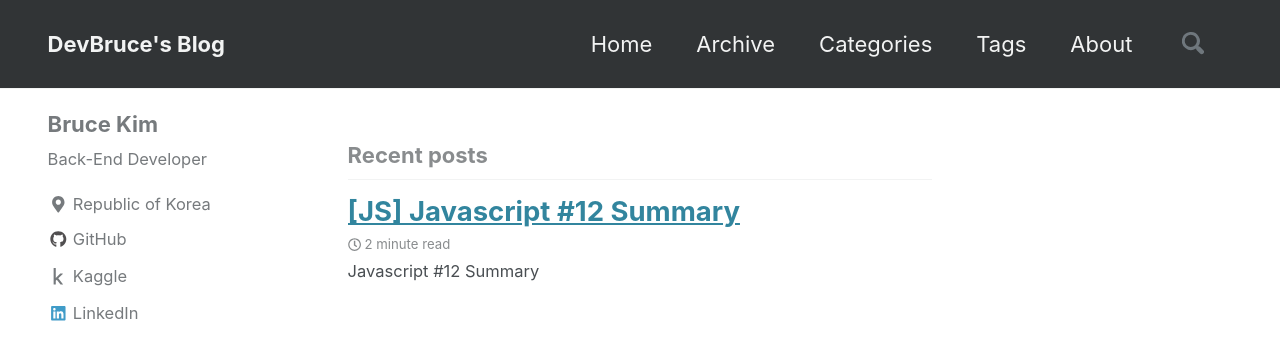
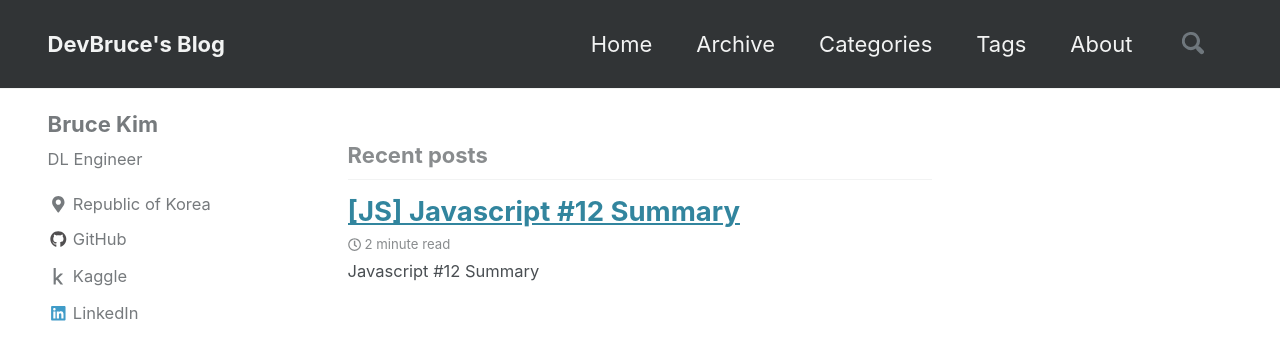
Before and after one commit to devbruce/devbruce.github.io, a Jekyll site: the page built from index.html, in a window 1280 px wide. Shown: the top 341 px of the page. Built offline with Jekyll 4.4.1, drawn with Linux system fonts in a browser that asks for light colours; cached includes are drawn as plain includes; nearby versions of some CDN libraries; the list of posts is cut into pages by our own code.

Commit message:
Update bio

```diff
--- a/_config.yml
+++ b/_config.yml
@@ -105,7 +105,7 @@ analytics:
 author:
   name             : "Bruce Kim"
   avatar           : # path of avatar image, e.g. "/assets/images/bio-photo.jpg"
-  bio              : "Back-End Developer"
+  bio              : "DL Engineer"
   location         : "Republic of Korea"
   email            : "bruce93k@gmail.com"
   links:
```
